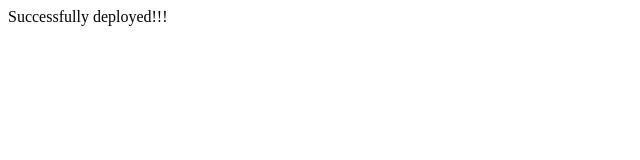
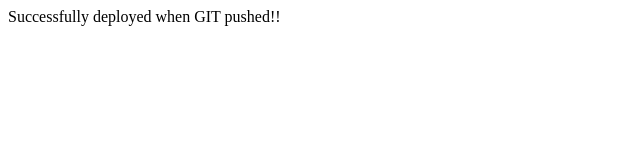
Before and after one commit to tecklah/java-pwasample, a plain HTML site: page WebContent/test.html in a window 1280 px wide. Shown: the whole page, without its empty margins (0-640 px from the left). Drawn offline with Linux system fonts and the light colour scheme.

Commit message:
Test Jenkins deployment

```diff
--- a/WebContent/test.html
+++ b/WebContent/test.html
@@ -5,6 +5,6 @@
 <title>Jenkins File Deployment</title>
 </head>
 <body>
-Successfully deployed!!!
+Successfully deployed when GIT pushed!!
 </body>
 </html>
```
